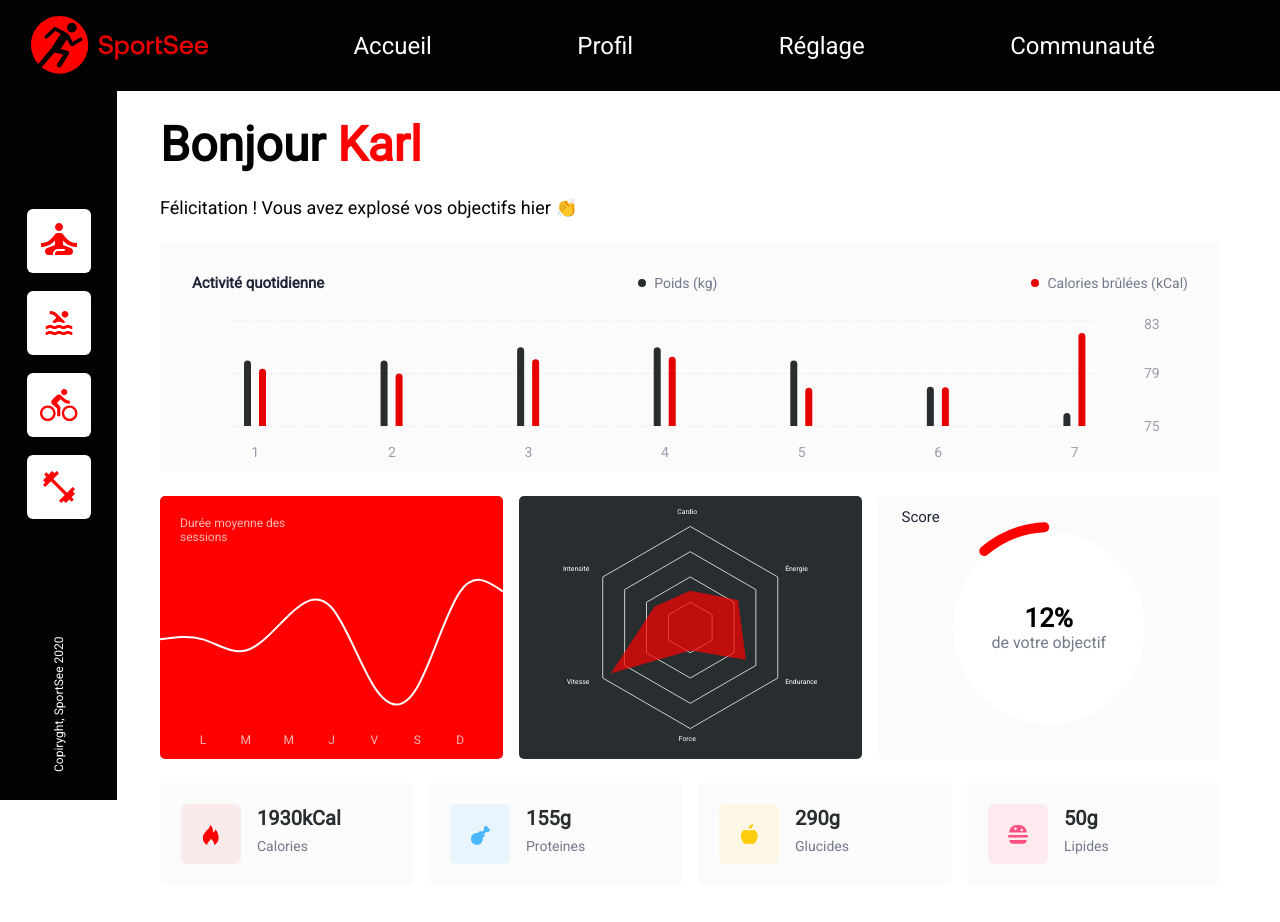
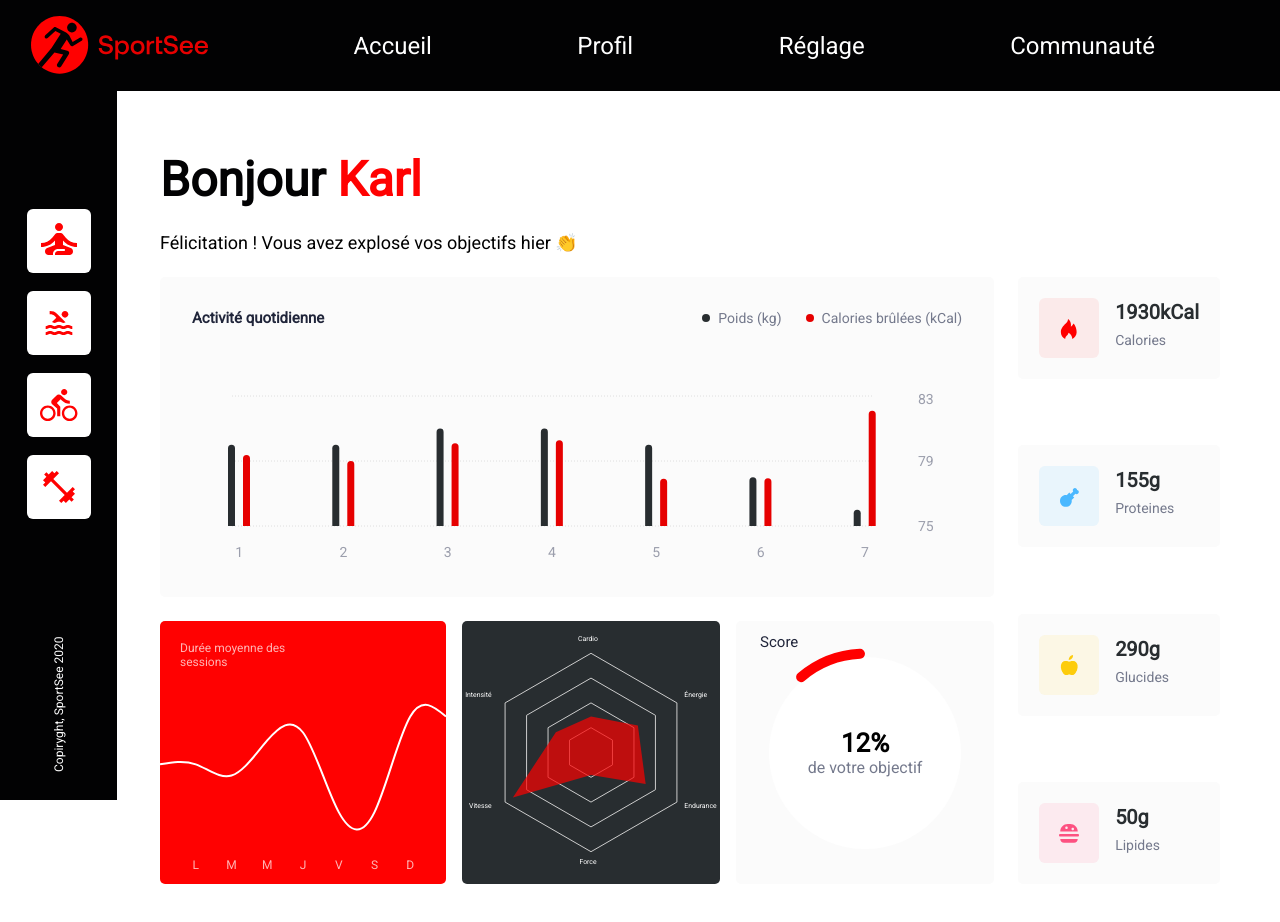
Before and after one commit to jordanconot/sport-see, a React (Vite) app: page / in a window 1280 px wide. Shown: the top 922 px of the page. Built offline with nearby package versions, Linux system fonts and the light colour scheme.

Commit message:
style: responsive

```diff
--- a/src/componant/CustomBarChart.jsx
+++ b/src/componant/CustomBarChart.jsx
@@ -51,20 +51,20 @@ const CustomToolTip = ({ active, payload }) => {
   return null;
 };
 
-const CustomCursor = ({ x, y, width, height }) => {
-  if (width) width = width / 2;
-  return (
-    <Rectangle
-      fill="#C4C4C480"
-      strokeWidth={15}
-      x={x}
-      y={y}
-      width={width}
-      height={height}
-      transform="translate(25, 0)"
-    />
-  );
-};
+// const CustomCursor = ({ x, y, width, height }) => {
+//   if (width) width = width / 2;
+//   return (
+//     <Rectangle
+//       fill="#C4C4C480"
+//       strokeWidth={15}
+//       x={x}
+//       y={y}
+//       width={width}
+//       height={height}
+//       transform="translate(25, 0)"
+//     />
+//   );
+// };
 
 const CustomBarChart = () => {
   const startDate = parseISO(formattedData[0].day);
@@ -80,7 +80,7 @@ const CustomBarChart = () => {
         <div className="container_activity">
           <div className="container_activity_header">
             <p>Activité quotidienne</p>
-
+            <div className='container_info'>
             <div className="container_activity_weight_calorie">
               <div className="radius_weight"></div>
               <p>Poids (kg)</p>
@@ -91,16 +91,17 @@ const CustomBarChart = () => {
                 Calories brûlées (kCal)
               </p>
             </div>
+            </div>
           </div>
           <div className="bar_chart">
-            <ResponsiveContainer width="100%" height={145}>
+            <ResponsiveContainer width="100%" height={200}>
               <BarChart
                 data={formattedData}
                 margin={{
                   top: 5,
                   right: 30,
                   left: -20,
-                  bottom: 5,
+                  bottom: 35,
                 }}
                 barGap={8}
               >
@@ -116,8 +117,10 @@ const CustomBarChart = () => {
                   axisLine={false}
                   tick={{ fill: '#9B9EAC', fontSize: '14px' }}
                   tickMargin={15}
+                  domain={['dataMin', 'dataMax']}
+                  interval={0}
                   padding={{ left: -45, right: -45 }}
-                  domain={['dataMin', 'dataMax']}
+
                 />
                 <YAxis
                   yAxisId="right"
@@ -140,8 +143,8 @@ const CustomBarChart = () => {
                   domain={[0, 'dataMax +50']}
                 />
                 <Tooltip
-                  content={<CustomToolTip active={false} />}
-                  cursor={<CustomCursor width={100} />}
+                  content={<CustomToolTip />}
+                  // cursor={<CustomCursor width={120} />}
                   wrapperStyle={{ top: -40 }}
                 />
                 <Bar
@@ -167,12 +170,12 @@ const CustomBarChart = () => {
   );
 };
 
-CustomCursor.propTypes = {
-  x: PropTypes.number,
-  y: PropTypes.number,
-  width: PropTypes.number,
-  height: PropTypes.number,
-};
+// CustomCursor.propTypes = {
+//   x: PropTypes.number,
+//   y: PropTypes.number,
+//   width: PropTypes.number,
+//   height: PropTypes.number,
+// };
 
 CustomToolTip.propTypes = {
   active: PropTypes.bool,
--- a/src/pages/Home.jsx
+++ b/src/pages/Home.jsx
@@ -12,8 +12,8 @@ const Home = () => {
       <NavBar />
       <main className="container_main">
         <UserName />
-        <div className="test2">
-          <div className="test">
+        <section className="container_graph">
+          <div className="container_graph_data">
             <CustomBarChart />
             <section className="container_data">
               <div className="container_data_blocs">
@@ -24,7 +24,7 @@ const Home = () => {
             </section>
           </div>
           <Summary />
-        </div>
+        </section>
       </main>
     </>
   );
--- a/src/styles/pages/_home.scss
+++ b/src/styles/pages/_home.scss
@@ -60,6 +60,10 @@
   gap: 24px;
   margin: 25px 60px 60px 160px;
 
+  @media (min-width: 1025px) {
+    margin: 60px 60px 60px 160px;
+  }
+
   h1 {
     font-size: $text-big;
 
@@ -75,10 +79,23 @@
   .congrat {
     font-size: $text-xxmedium;
   }
+  .container_graph {
+    display: flex;
+    flex-direction: column;
+    width: 100%;
+    gap: 24px;
+
+    @media (min-width: 1025px) {
+      flex-direction: row;
+    }
+  }
+  .container_graph_data {
+    flex: 70%;
+  }
 
   .container_graphic_data {
     background-color: $color-4;
-    height: 230px;
+    height: 320px;
     border-radius: 5px;
     display: flex;
     flex-direction: column;
@@ -89,13 +106,18 @@
       .container_activity {
         .container_activity_header {
           display: flex;
+          align-items: center;
           justify-content: space-between;
-          align-items: center;
 
-          p{
+          p {
             color: $color-6;
             font-size: $text-small;
             font-weight: 600;
+          }
+
+          .container_info {
+            display:flex;
+            gap: 24px;
           }
 
           .container_activity_weight_calorie {
@@ -126,8 +148,7 @@
         }
 
         .bar_chart {
-          height: 145px;
-          margin-top: 24px;
+          margin-top: 64px;
         }
       }
     }
@@ -167,6 +188,21 @@
           color: #20253a;
           font-weight: 500;
         }
+        .container_result {
+          display: flex;
+          flex-direction: column;
+          justify-content: center;
+          align-items: center;
+          position: absolute;
+          top: 50%;
+          left: 50%;
+          transform: translate(-50%, -50%);
+          text-align: center;
+          background-color: white;
+          border-radius: 50%;
+          width: 12rem;
+          height: 12rem;
+        }
         .result {
           font-size: 26px;
           font-weight: 700;
@@ -183,6 +219,11 @@
     display: flex;
     gap: 16px;
 
+    @media (min-width: 1025px) {
+      flex-direction: column;
+      justify-content: space-between;
+    }
+
     .summary_bloc {
       padding: 21px;
       background-color: $color-4;
@@ -190,6 +231,10 @@
       width: 25%;
       display: flex;
       gap: 16px;
+
+      @media (min-width: 1025px) {
+        width: 100%;
+      }
 
       .summary_bloc_details {
         display: flex;
@@ -212,29 +257,3 @@
     }
   }
 }
-
-.test2 {
-  display: flex;
-  flex-direction: column;
-  width: 100%;
-  gap: 24px;
-}
-.test {
-  flex: 80%;
-}
-
-.container_result {
-  display: flex;
-  flex-direction: column;
-  justify-content: center;
-  align-items: center;
-  position: absolute;
-  top: 50%;
-  left: 50%;
-  transform: translate(-50%, -50%);
-  text-align: center;
-  background-color: white;
-  border-radius: 50%;
-  width: 12rem;
-  height: 12rem;
-}
```
Also changed, not shown: src/componant/Content.jsx (deleted, +0 -77 lines).
